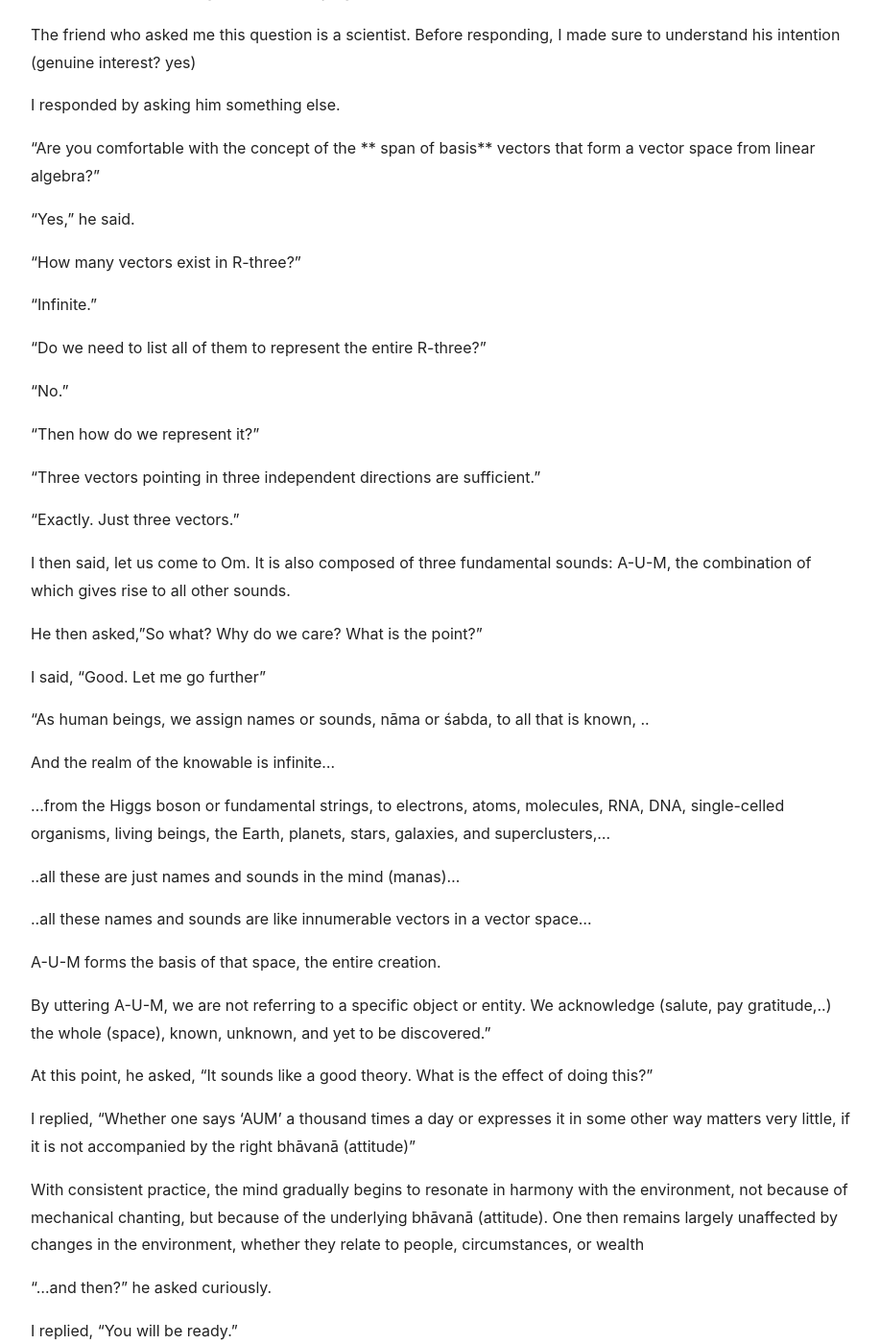
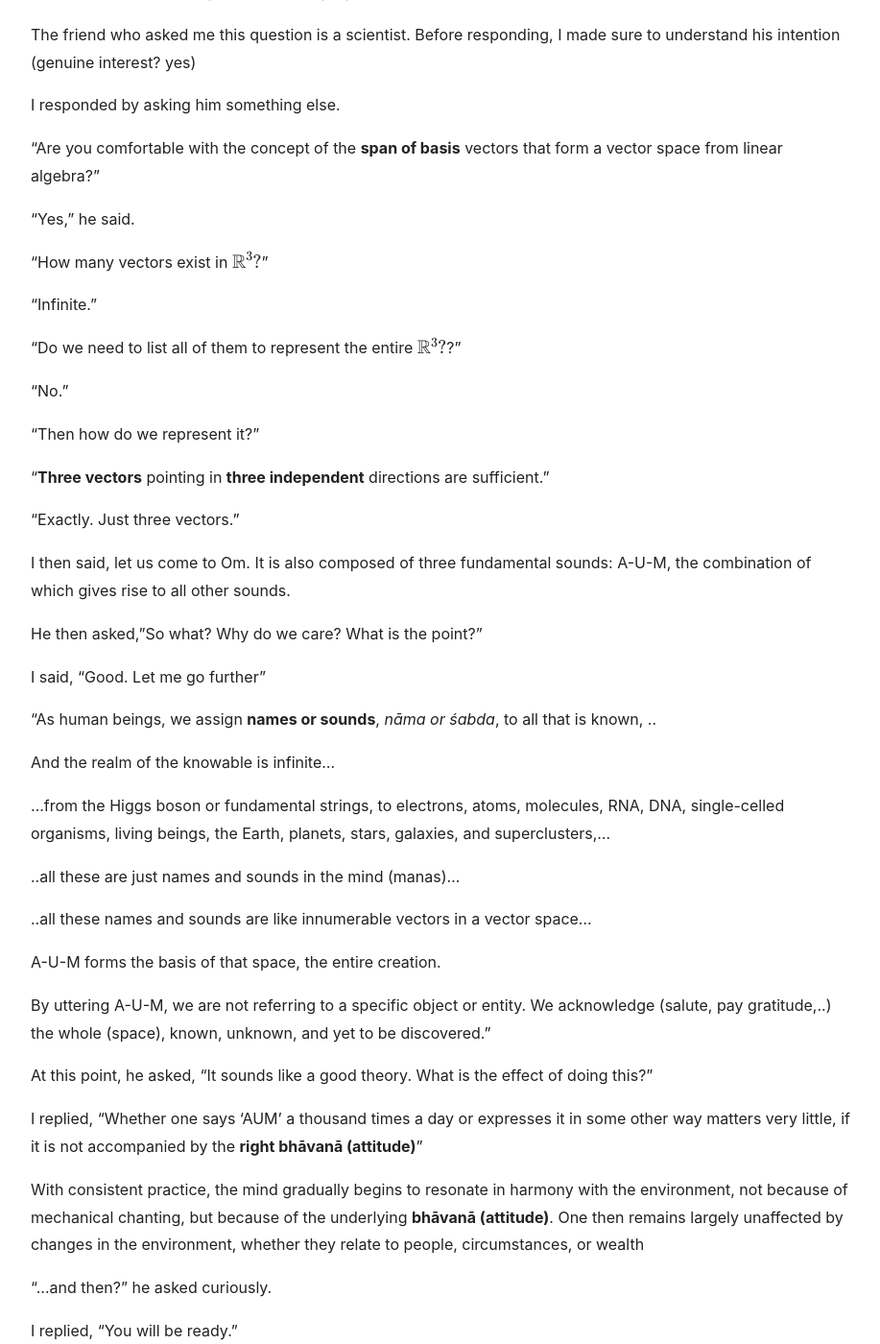
Before and after one commit to Arunprakash-A/Arunprakash-a.github.io, a Jekyll site: the page built from _posts/2025-12-19-AUM-vector-space.md, in a window 1280 px wide and 1400 px high, scrolled down 287 px. Shown: the whole window at 96% size, without its empty margins (71-988 px from the left). Built offline with Jekyll 4.4.1, drawn with Linux system fonts in a browser that asks for light colours; nearby versions of some CDN libraries; formulas are drawn with MathJax 3; comment, search, counter and statistics services are not loaded.

Commit message:
Update 2025-12-19-AUM-vector-space.md

```diff
--- a/_posts/2025-12-19-AUM-vector-space.md
+++ b/_posts/2025-12-19-AUM-vector-space.md
@@ -12,21 +12,21 @@ The friend who asked me this question is a scientist. Before responding, I made
 
 I responded by asking him something else.
 
-“Are you comfortable with the concept of the ** span of basis** vectors that form a vector space from linear algebra?”
+“Are you comfortable with the concept of the **span of basis** vectors that form a vector space from linear algebra?”
 
 “Yes,” he said.
 
-“How many vectors exist in R-three?”
+“How many vectors exist in $$\mathbb{R}^3?$$”
 
 “Infinite.”
 
-“Do we need to list all of them to represent the entire R-three?”
+“Do we need to list all of them to represent the entire $$\mathbb{R}^3?$$?”
 
 “No.”
 
 “Then how do we represent it?”
 
-“Three vectors pointing in three independent directions are sufficient.”
+“**Three vectors** pointing in **three independent** directions are sufficient.”
 
 “Exactly. Just three vectors.”
 
@@ -36,7 +36,7 @@ He then asked,"So what? Why do we care? What is the point?"
 
 I said, "Good. Let me go further"
 
-"As human beings, we assign names or sounds, nāma or śabda, to all that is known, ..
+"As human beings, we assign **names or sounds**, _nāma or śabda_, to all that is known, ..
 
 And the realm of the knowable is infinite...
 
@@ -52,9 +52,9 @@ By uttering A-U-M, we are not referring to a specific object or entity. We ackno
 
 At this point, he asked, “It sounds like a good theory. What is the effect of doing this?”
 
-I replied, "Whether one says ‘AUM’ a thousand times a day or expresses it in some other way matters very little, if it is not accompanied by the right bhāvanā (attitude)"
+I replied, "Whether one says ‘AUM’ a thousand times a day or expresses it in some other way matters very little, if it is not accompanied by the **right bhāvanā (attitude)**"
 
-With consistent practice, the mind gradually begins to resonate in harmony with the environment, not because of mechanical chanting, but because of the underlying bhāvanā (attitude). One then remains largely unaffected by changes in the environment, whether they relate to people, circumstances, or wealth
+With consistent practice, the mind gradually begins to resonate in harmony with the environment, not because of mechanical chanting, but because of the underlying **bhāvanā (attitude)**. One then remains largely unaffected by changes in the environment, whether they relate to people, circumstances, or wealth
 
 “…and then?” he asked curiously.
 
```
